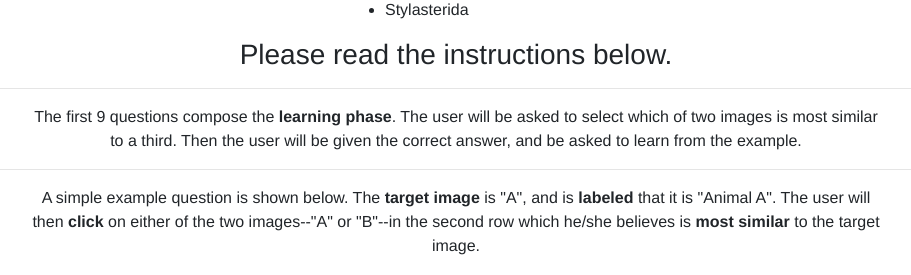
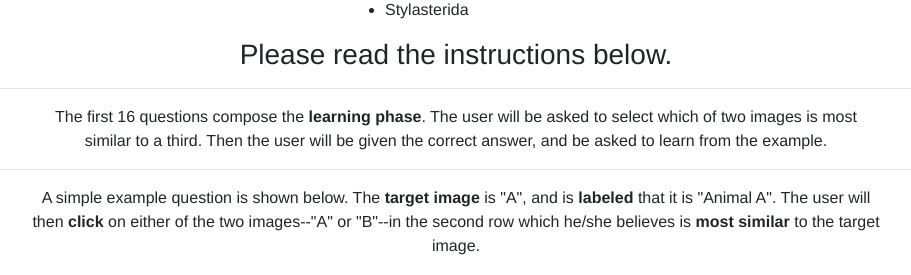
Before and after one commit to rohbat/MachineTeaching, a Flask app: template templates/login_instr.html in a window 1280 px wide. Shown: the part 205-480 px from the top of the page, without its empty margins (184-1095 px from the left). Run offline with Flask 2, Linux system fonts and the light colour scheme; the template is opened without the code that fills it, so the values that code supplies are empty; some libraries are stand-ins or nearby versions.

Commit message:
login instructions reflect new # teach/test

```diff
--- a/templates/login_instr.html
+++ b/templates/login_instr.html
@@ -40,7 +40,7 @@ input[type=submit] {
       <hr>
 
       <p>
-        The first 9 questions compose the <b>learning phase</b>. The user will be asked to select which of two images is most similar to a third. Then the user will be given the correct answer, and be asked to learn from the example.
+        The first 16 questions compose the <b>learning phase</b>. The user will be asked to select which of two images is most similar to a third. Then the user will be given the correct answer, and be asked to learn from the example.
       </p>
       <hr>
 
@@ -66,7 +66,7 @@ input[type=submit] {
       <hr>
 
       <p>
-        The next 30 <b>testing</b> questions are multiple choice, and will assess the user's knowledge. The user will be shown a picture, and be asked to <b>select its identity</b> from one of the 4 choices above. An example for "Animal A" is shown below.
+        The next 20 <b>testing</b> questions are multiple choice, and will assess the user's knowledge. The user will be shown a picture, and be asked to <b>select its identity</b> from one of the 4 choices above. An example for "Animal A" is shown below.
       </p>
       <img src="../static/instructions/test.png" style="width:600px" border="1">
       <hr>
```
